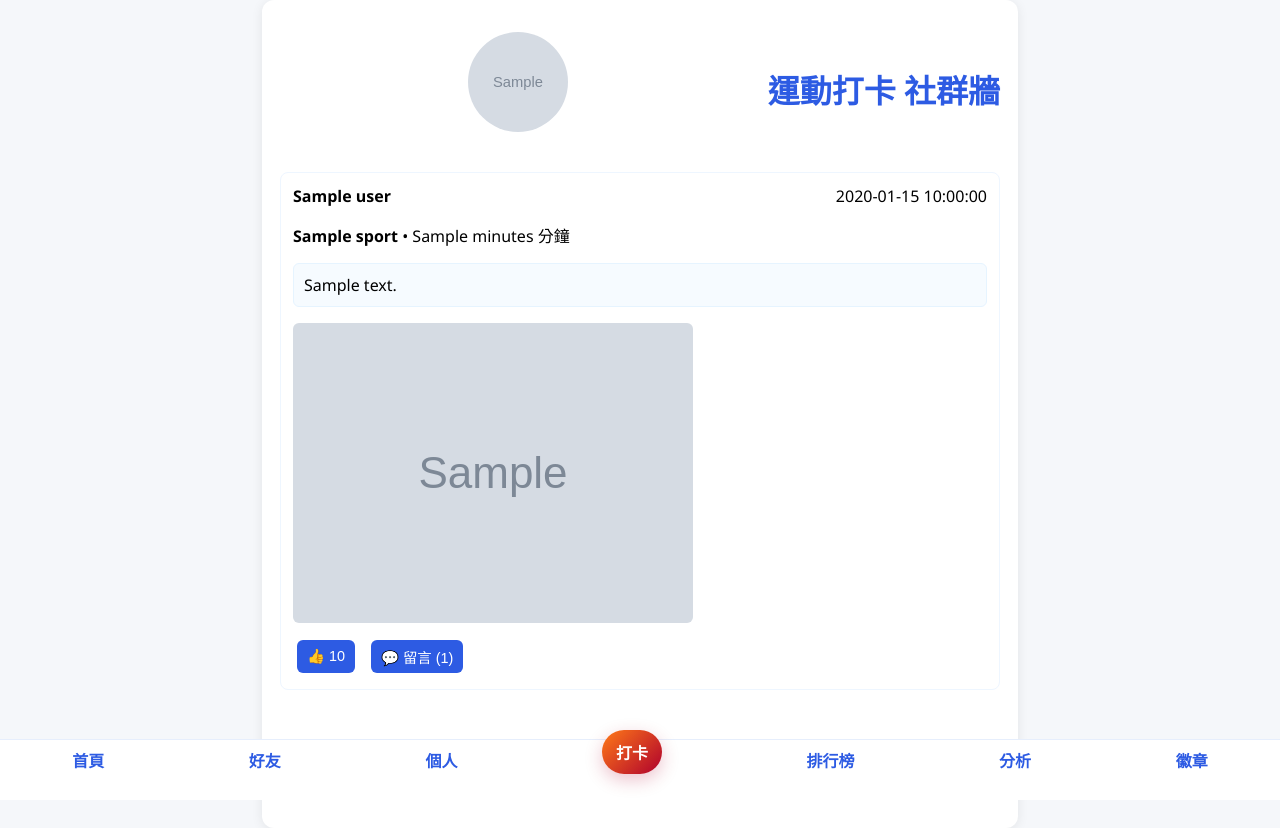
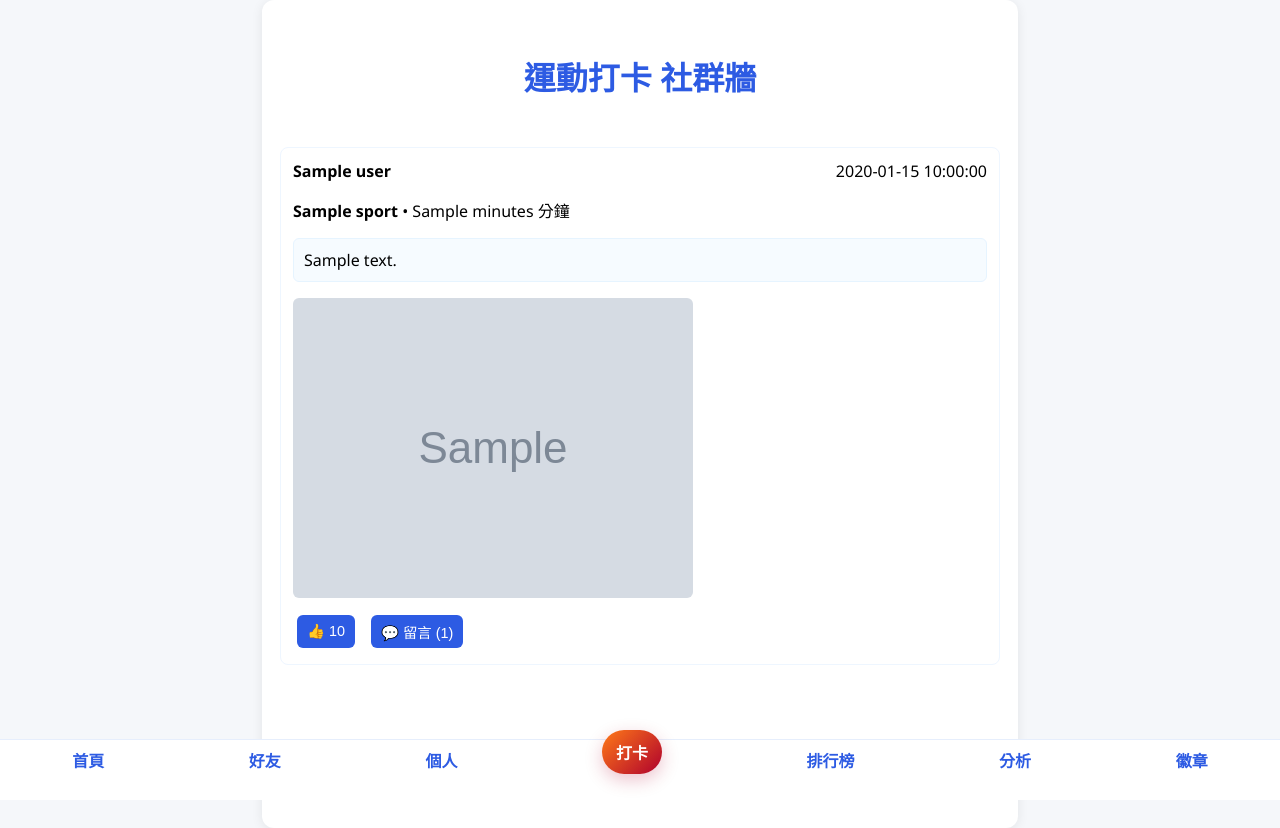
Before and after one commit to jimmy0904229-collab/health-streak-app, a Flask app: template templates/index.html in a window 1280 px wide. Run offline with Flask 3, Linux system fonts and the light colour scheme; the template is opened without the code that fills it: most values are stand-ins (such as "Sample title", 1, 10 or a date in 2020); grey boxes marked "Sample" are stand-in pictures.

Commit message:
Revert homepage to remove avatar display

```diff
--- a/templates/index.html
+++ b/templates/index.html
@@ -8,9 +8,6 @@
 <body>
     <div class="container">
         <header class="app-header">
-            {% if profile.avatar %}
-                <img src="{{ profile.avatar }}" alt="大頭貼" class="avatar">
-            {% endif %}
             <h1>運動打卡 社群牆</h1>
         </header>
 
```
